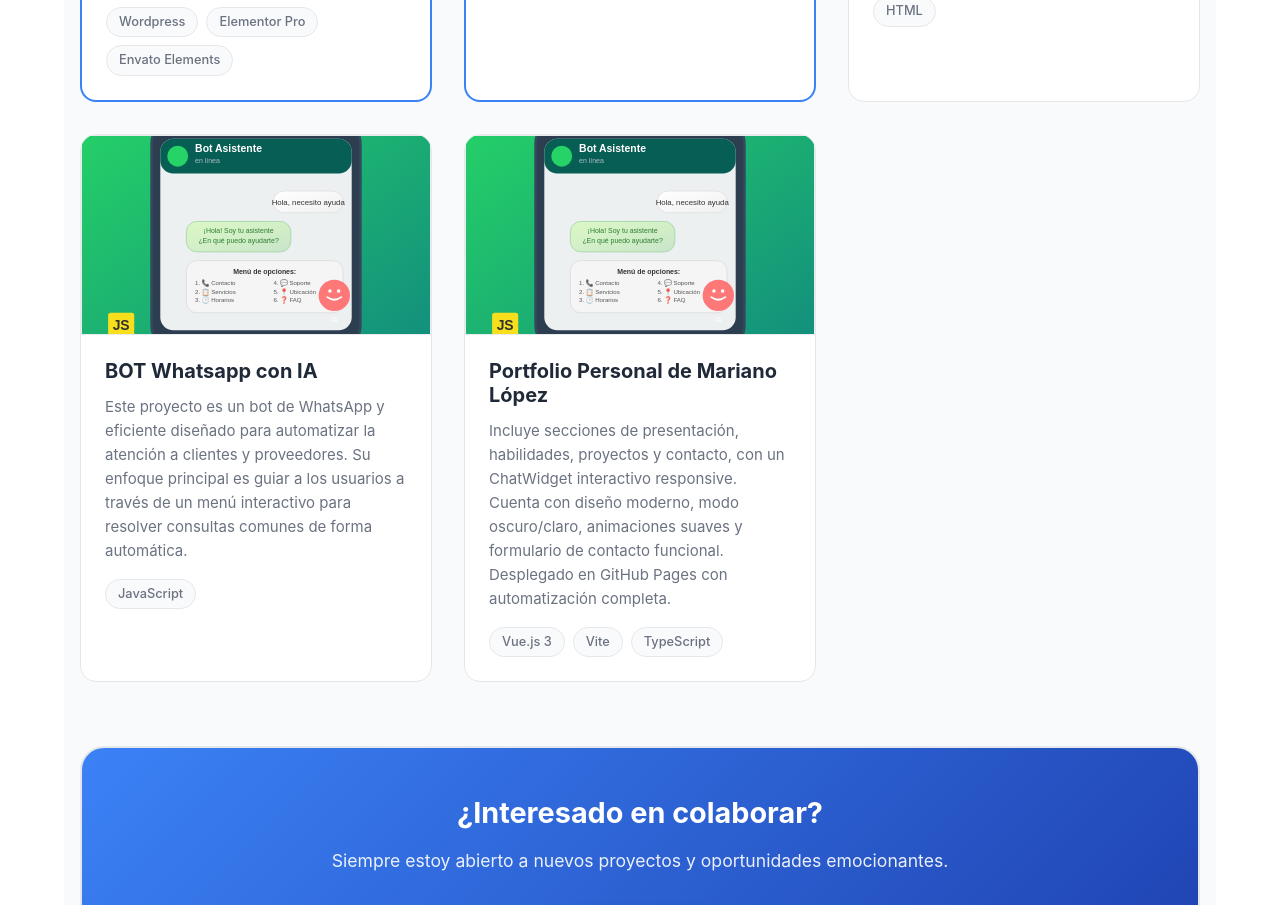
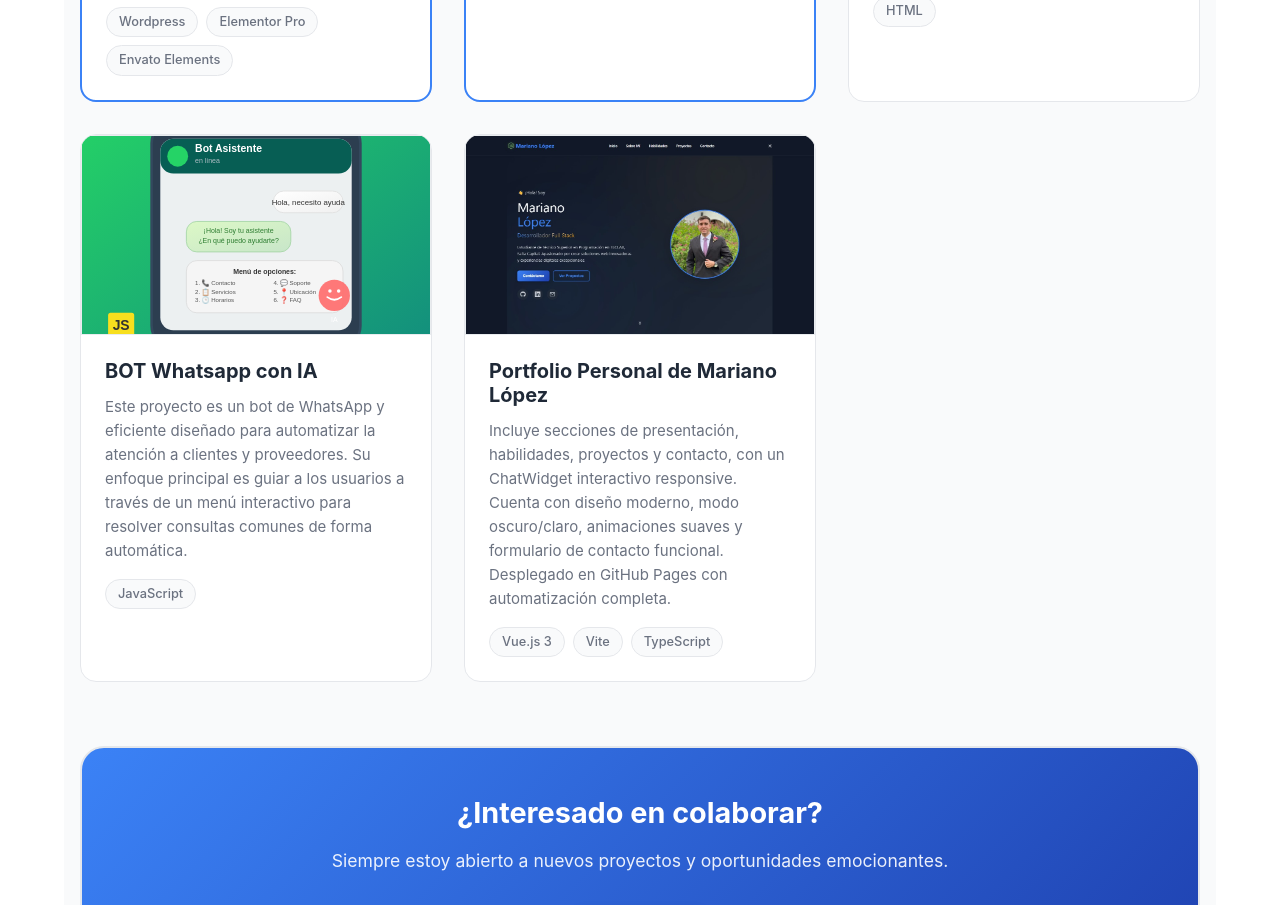
Before and after one commit to Marlo-Byte/Portfolio-Personal, a Vue app: page / in a window 1280 px wide. Shown: the part 6520-7425 px from the top of the page. Built offline with nearby package versions, Linux system fonts and the light colour scheme.

Commit message:
feat: actualizo la imagen del proyecto portfolio-personal

```diff
--- a/src/components/ProjectsSection.vue
+++ b/src/components/ProjectsSection.vue
@@ -81,7 +81,7 @@
     title: 'Portfolio Personal de Mariano López',
     description:
       'Incluye secciones de presentación, habilidades, proyectos y contacto, con un ChatWidget interactivo responsive. Cuenta con diseño moderno, modo oscuro/claro, animaciones suaves y formulario de contacto funcional. Desplegado en GitHub Pages con automatización completa.',
-    image: '/Portfolio-Personal/images/projects/bot-whatsapp.svg',
+    image: '/Portfolio-Personal/images/projects/portfolio-personal.jpg',
     technologies: ['Vue.js 3', 'Vite', 'TypeScript'],
     category: 'fullstack',
     github: 'https://github.com/Marlo-Byte/Portfolio-Personal',
```
Also changed, not shown: public/images/projects/portfolio-personal.jpg (added).
